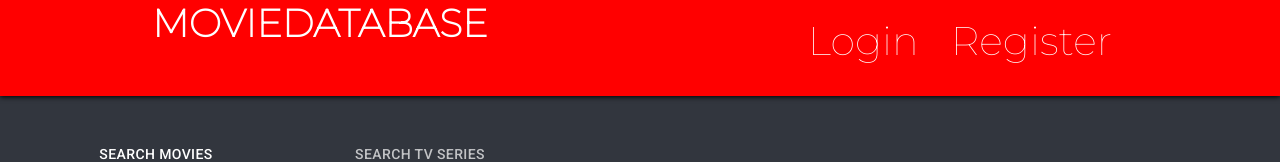
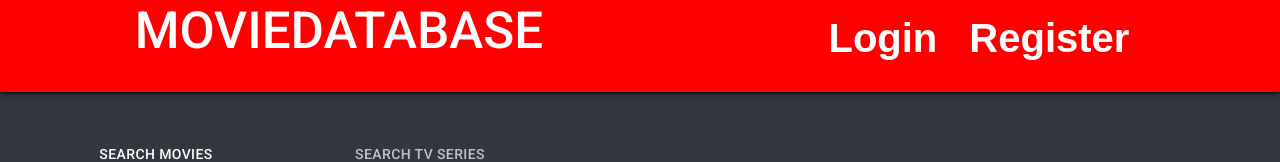
Before and after one commit to joy631pu/moviedatabase, a React (Create React App) app: page / in a window 1280 px wide. Shown: the top 162 px of the page. Built offline with nearby package versions, Linux system fonts and the light colour scheme; no server answers.

Commit message:
Fix some issues of UI

```diff
--- a/src/components/Header/Header.css
+++ b/src/components/Header/Header.css
@@ -6,9 +6,9 @@
   justify-content:space-around;
   text-transform: uppercase;
   background-color: red;
-  font-family: "Montserrat", sans-serif;
-  font-size: 3vw;
-  font-weight: 900;
+  font-family: "Roboto", sans-serif;
+  font-size: 4vw;
+  font-weight: 500;
   padding-bottom: 15px;
   box-shadow: 0px 1px 5px black;
   color: white;
--- a/src/components/Header/Header.js
+++ b/src/components/Header/Header.js
@@ -17,24 +17,24 @@ const Header = () => {
 
   return (
     <>
-    <span onClick={() => window.scroll(0, 0)} className="header">
-      MovieDataBase
+    <span onClick={() => window.scroll(0, 0)} className="header"><a href="/">
+      MovieDataBase </a>
 
-      <span className="Reg">
+      <span>
               { currentUser || items ?
                 <>
-                <span className="displayName">
+                <span style={{fontSize:"3vw",fontWeight:"bold"}} className="displayName">
                   {currentUser?.displayName || items?.displayName}
                 </span>
-                <Button onClick={() => logOut(navigate)}>Logout</Button>
+                <Button  style={{fontWeight:"bold",fontFamily:"sans-serif"}} onClick={() => logOut(navigate)}>Logout</Button>
                 </>
 
               :
                 <>
-                <Button>
+                <Button style={{fontWeight:"bold",fontFamily:"sans-serif"}}>
                 <Link to="/login">Login</Link>
               </Button>
-              <Button>
+              <Button style={{fontWeight:"bold",fontFamily:"sans-serif"}}>
                 <Link to="/register">Register</Link>
               </Button>
 
--- a/src/components/SingleContent/SingleContent.css
+++ b/src/components/SingleContent/SingleContent.css
@@ -2,8 +2,9 @@
   display: flex;
   flex-direction: column;
   width: 200px;
+  height:400px;
   padding: 5px;
-  margin: 5px 0;
+  margin: 15px 0;
   background-color: #282c34;
   border-radius: 10px;
   position: relative;
```
Also changed, not shown: 1 other file (tests, documents, lock files or other folders).
